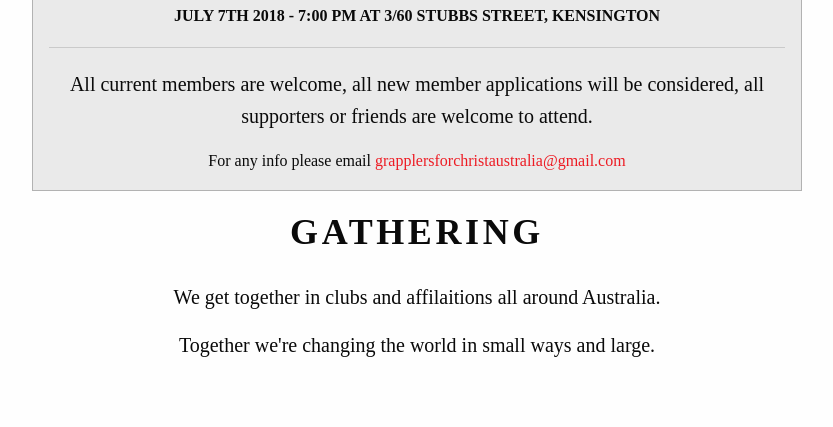
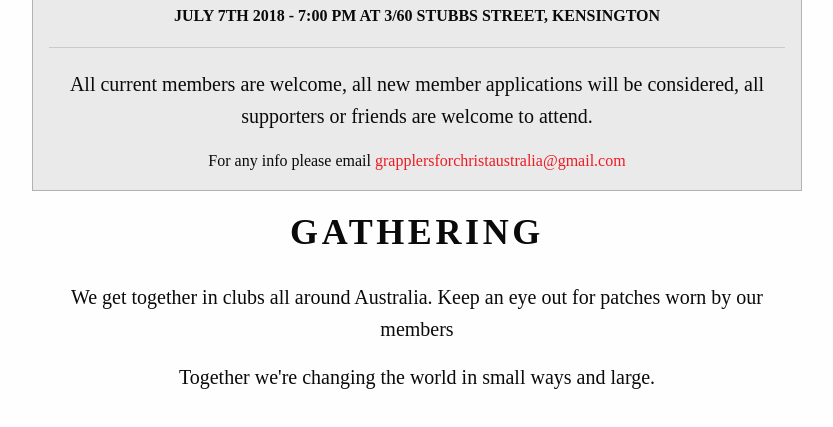
Before and after one commit to bryanjhickey/g4c, a website: page html/index.html in a window 1280 px wide. Shown: the part 802-1229 px from the top of the page, without its empty margins (223-1056 px from the left). Drawn offline with Linux system fonts and the light colour scheme; some packages are replaced by stand-ins of ours; files that its build step writes are made by us from their sources; a script that the page names is missing.

Commit message:
agm updates and gatheing updates

```diff
--- a/html/index.html
+++ b/html/index.html
@@ -79,8 +79,8 @@
           </p>
         </div>
         <h2 class="section__primary-title">GATHERING</h2>
-        <p class="lead">We get together in clubs and affilaitions all around Australia.
-          <p class="lead">Together we're changing the world in small ways and large.</p>
+        <p class="lead">We get together in clubs all around Australia. Keep an eye out for patches worn by our members</p>
+        <p class="lead">Together we're changing the world in small ways and large.</p>
       </div>
     </div>
   </section>
```
